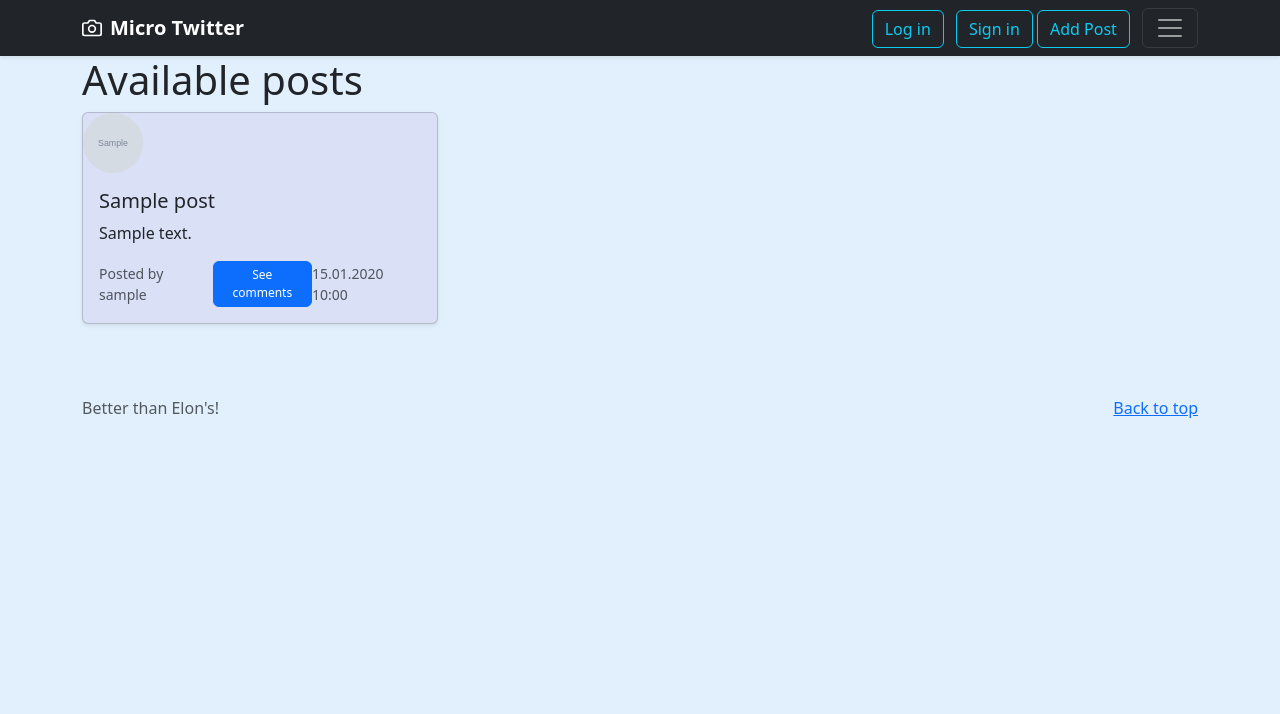
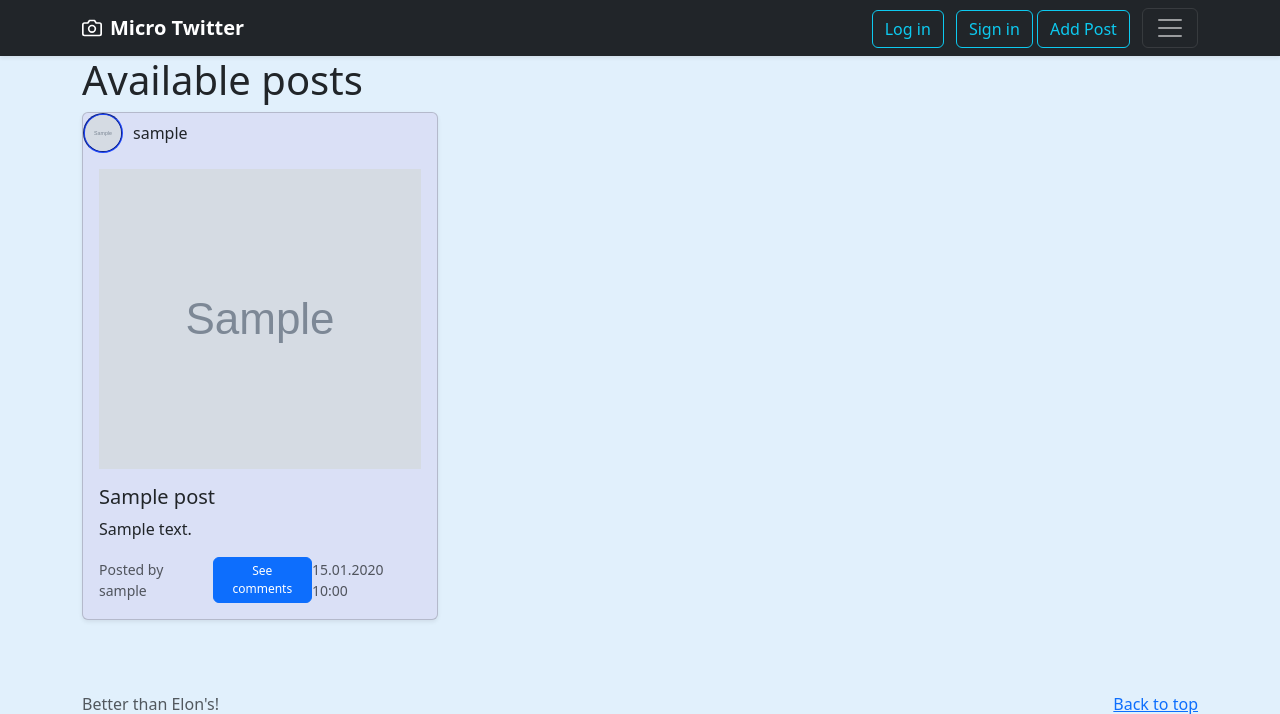
Before and after one commit to Luifer752/Mini_twitter, a Django app: page /posts/ in a window 1280 px wide. Shown: the top 714 px of the page. Run offline with Django 4.2, Linux system fonts and the light colour scheme; tables that the repository leaves empty hold one stand-in row (values such as "Sample post"); grey boxes marked "Sample" are stand-in pictures; some libraries are stand-ins or nearby versions.

Commit message:
post image added

```diff
--- a/mini_twitter/posts/models.py
+++ b/mini_twitter/posts/models.py
@@ -6,6 +6,7 @@ class Posts(models.Model):
     user = models.ForeignKey(Users, on_delete=models.CASCADE)
     title = models.CharField(max_length=128)
     content = models.CharField(max_length=256)
+    post_picture = models.ImageField(upload_to='static/post_img', null=True, blank=True)
 
     created_at = models.DateTimeField(auto_now_add=True)
 
--- a/mini_twitter/posts/templates/posts/posts_adn_comments.html
+++ b/mini_twitter/posts/templates/posts/posts_adn_comments.html
@@ -3,6 +3,9 @@
 {% load static %}
 
 {% block content %}
+
+<!DOCTYPE html>
+<html lang="en">
 
 <head>
     <meta charset="UTF-8">
@@ -10,21 +13,56 @@
     <link rel="stylesheet" href="{% static 'css/bootstrap.min.css' %}">
     <script src="{% static 'js/jquery.min.js' %}"></script>
     <script src="{% static 'js/bootstrap.min.js' %}"></script>
+    <style>
+        .profile-info {
+            display: flex;
+            align-items: center;
+        }
+
+        .profile-info img {
+            margin-right: 10px; /* Отступ справа от изображения */
+            object-fit: cover;
+            height: 40px;
+            width: 40px;
+            border: 2px groove #1b3ed7; /* Добавляем рамку шириной 2px и цвета #fff (белый) */
+            border-radius: 50%;
+        }
+
+        .user-name {
+            margin-bottom: 0; /* Убираем нижний отступ для имени пользователя */
+        }
+
+        .post-image {
+            object-fit: cover;
+            height: 300px;
+            width: 100%;
+        }
+    </style>
 </head>
+
 <body style="background-color: #e1f0fc">
     <div class="container">
         <div class="d-flex justify-content-between align-items-center">
             <h1>{{ title }}</h1>
-
         </div>
         <div class="row">
             {% for post in posts %}
             <div class="col-md-4">
-          <div class="card mb-4 shadow-sm"  style="background-color: #dae0f6">
+                <div class="card mb-4 shadow-sm" style="background-color: #dae0f6">
+                    <div class="profile-info">
                         <a href="{% url 'filtered_user_list' username=post.user.username %}">
-            <img src="{% if post.user.profile_picture %}{{ post.user.profile_picture.url }}{% else %}{% static 'img/default_img.jpg' %}{% endif %}" alt="{{ post.user.username }} {{ post.user.email }}" class="mr-3 rounded-circle" style="object-fit: cover; height: 60px; width: 60px;">
+                            <img src="{% if post.user.profile_picture %}{{ post.user.profile_picture.url }}{% else %}{% static 'img/default_img.jpg' %}{% endif %}" alt="{{ post.user.username }} {{ post.user.email }}" class="mr-3 rounded-circle">
                         </a>
+                        <div>
+                            <p class="user-name">{{ post.user }}</p>
+                        </div>
+                    </div>
                     <div class="card-body">
+                        {% if post.post_picture %}
+                        <img src="{{ post.post_picture.url }}" alt="{{ post.user }}" class="img-fluid mb-3 post-image">
+                        {% else %}
+                        <h5></h5>
+                        {% endif %}
                         <h5 class="card-title">{{ post.title }}</h5>
                         <p class="card-text">{{ post.content }}</p>
                         <div class="d-flex justify-content-between align-items-center">
@@ -45,6 +83,7 @@
         </div>
     </div>
 </body>
+
 </html>
 
 {% endblock %}
--- a/mini_twitter/users/models.py
+++ b/mini_twitter/users/models.py
@@ -5,7 +5,7 @@ class Users(models.Model):
     username = models.CharField(max_length=128)
     email = models.CharField(max_length=128, unique=True)
     date_joined = models.DateTimeField(auto_now_add=True)
-    profile_picture = models.ImageField(upload_to='users/profile_img', null=True, blank=True)
+    profile_picture = models.ImageField(upload_to='static/user_img', null=True, blank=True)
 
     def __str__(self):
         return f'{self.username}'
--- a/mini_twitter/users/urls.py
+++ b/mini_twitter/users/urls.py
@@ -1,10 +1,10 @@
 from django.urls import path
-from .views import users_list
+from .views import UsersListView
 
 
 
 urlpatterns = [
-    path('', users_list, name="users_list"),
-    path('<str:username>', users_list, name="filtered_user_list"),
+    path('', UsersListView.as_view(), name="users_list"),
+    path('<str:username>', UsersListView.as_view(), name="filtered_user_list"),
 
 ]
```
Also changed, not shown: mini_twitter/users/views.py (+17 -8 lines). Lines whose indentation alone changed are shown as unchanged.
